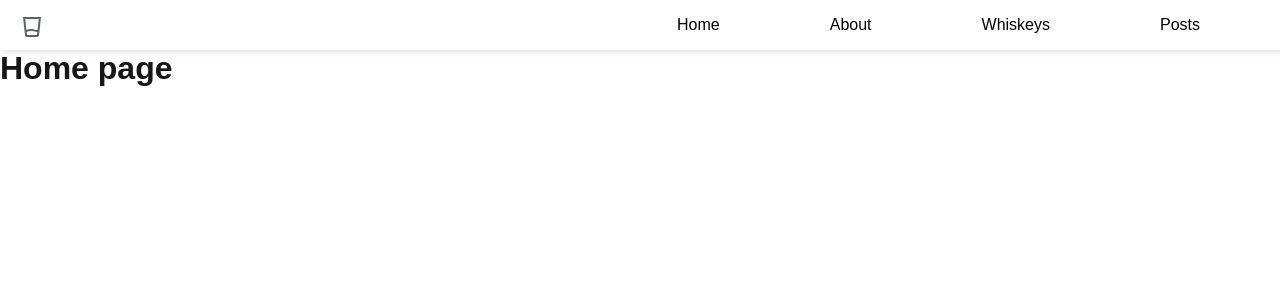
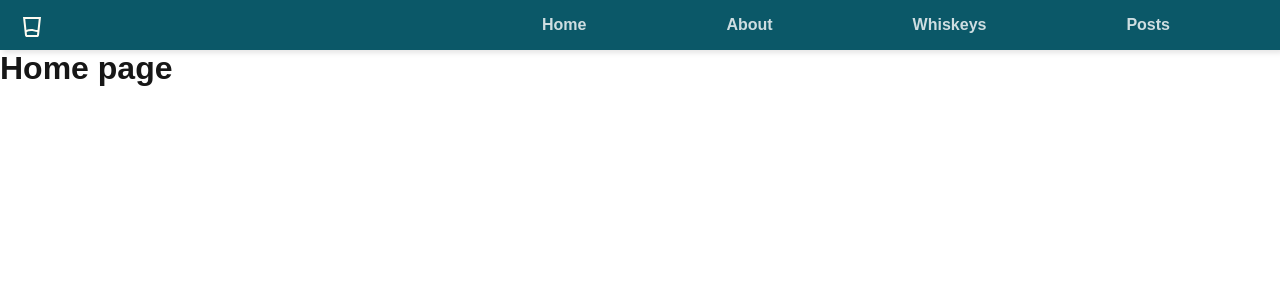
Before and after one commit to heppaat/firstNextJs, a Next.js app in the folder frontend/: page / in a window 1280 px wide. Shown: the top 300 px of the page. Built offline with nearby package versions, Linux system fonts and the light colour scheme.

Commit message:
css navbar progress pseudo elements

```diff
--- a/frontend/src/components/Navbar.module.css
+++ b/frontend/src/components/Navbar.module.css
@@ -1,5 +1,5 @@
 .nav {
-  background-color: white;
+  background-color: #0b5868;
   box-shadow: 3px 3px 5px rgba(0, 0, 0, 0.1);
 }
 
@@ -7,7 +7,7 @@
   width: 100%;
   list-style: none;
   display: flex;
-  gap: 50px;
+  gap: 80px;
   justify-content: flex-end;
   align-items: center;
 }
@@ -26,20 +26,36 @@
   display: flex;
   justify-content: center;
   align-items: center;
-  color: black;
+  color: rgba(255, 255, 255, 0.8);
+  font-weight: 600;
+  transition: background-color 0.15s;
+  position: relative;
 }
 
 .nav a:hover {
-  background-color: azure;
+  background-color: #968445;
+  color: white;
+}
+
+.nav a::after {
+  content: "";
+  height: 3px;
+  width: 15%;
+  background-color: #a1e3d8;
+  position: absolute;
+  bottom: 13px;
+  left: 30px;
+  opacity: 0;
+  transition: all 0.15s;
+}
+
+.nav a:hover::after {
+  opacity: 0.8;
 }
 
 .nav li:first-child {
   margin-right: auto;
   margin-left: 20px;
-}
-
-.nav li:first-child a:hover {
-  background-color: white;
 }
 
 .hamburger {
@@ -53,12 +69,12 @@
 
 .sidebar {
   position: fixed;
-  top: 0;
+  top: 50;
   right: 0;
   height: 50vh;
   width: 300px;
   z-index: 1;
-  background-color: rgb(247, 246, 242);
+  background-color: #0b5868;
   box-shadow: 3px 3px 5px rgba(0, 0, 0, 0.1);
   display: flex;
   flex-direction: column;
@@ -80,10 +96,30 @@
   padding: 0 30px;
   display: flex;
   align-items: center;
+  color: rgba(255, 255, 255, 0.8);
+  font-weight: 600;
+  transition: background-color 0.15s;
+  position: relative;
 }
 
 .sidebar a:hover {
-  background-color: azure;
+  background-color: #968445;
+  color: white;
+}
+
+.sidebar a::after {
+  content: "";
+  height: 3px;
+  width: 5%;
+  background-color: #a1e3d8;
+  position: absolute;
+  bottom: 13px;
+  opacity: 0;
+  transition: all 0.15s;
+}
+
+.sidebar a:hover::after {
+  opacity: 0.8;
 }
 
 .x {
@@ -95,7 +131,7 @@
   cursor: pointer;
 }
 
-@media (max-width: 800px) {
+@media (max-width: 900px) {
   .nav a {
     display: none;
   }
--- a/frontend/src/components/Navbar.tsx
+++ b/frontend/src/components/Navbar.tsx
@@ -15,7 +15,7 @@ export default function Navbar() {
 
   useEffect(() => {
     const handleResize = () => {
-      if (window.innerWidth > 800 && sidebar) {
+      if (window.innerWidth > 900 && sidebar) {
         setSidebar(false);
       }
     };
@@ -27,27 +27,8 @@ export default function Navbar() {
     };
   }, [sidebar]);
 
-  const navBar = sidebar ? (
-    <nav className={classes.sidebar}>
-      <ul>
-        <li>
-          <Close myClass={classes.x} click={toggleSidebar} />
-        </li>
-        <li>
-          <Link href="/">Home</Link>
-        </li>
-        <li>
-          <Link href="/about">About</Link>
-        </li>
-        <li>
-          <Link href="/whiskeys">Whiskeys</Link>
-        </li>
-        <li>
-          <Link href="/posts">Posts</Link>
-        </li>
-      </ul>
-    </nav>
-  ) : (
+  return (
+    <>
       <nav className={classes.nav}>
         <ul>
           <li>
@@ -68,11 +49,32 @@ export default function Navbar() {
             <Link href="/posts">Posts</Link>
           </li>
           <li onClick={toggleSidebar}>
+            {sidebar ? (
+              <Close myClass={classes.x} />
+            ) : (
               <Hamburger myClass={classes.hamburger} />
+            )}
           </li>
         </ul>
       </nav>
+      {sidebar && (
+        <nav className={classes.sidebar}>
+          <ul>
+            <li>
+              <Link href="/">Home</Link>
+            </li>
+            <li>
+              <Link href="/about">About</Link>
+            </li>
+            <li>
+              <Link href="/whiskeys">Whiskeys</Link>
+            </li>
+            <li>
+              <Link href="/posts">Posts</Link>
+            </li>
+          </ul>
+        </nav>
+      )}
+    </>
   );
-
-  return <>{navBar}</>;
 }
--- a/frontend/src/components/icons/Close.tsx
+++ b/frontend/src/components/icons/Close.tsx
@@ -1,13 +1,13 @@
-export default function Close(props: { myClass: string; click: () => void }) {
-  const { myClass, click } = props;
+export default function Close(props: { myClass: string }) {
+  const { myClass } = props;
   return (
-    <div className={myClass} onClick={click}>
+    <div className={myClass}>
       <svg
         xmlns="http://www.w3.org/2000/svg"
         height="24px"
         viewBox="0 -960 960 960"
         width="24px"
-        fill="black"
+        fill="#fefbf1"
       >
         <path d="m256-200-56-56 224-224-224-224 56-56 224 224 224-224 56 56-224 224 224 224-56 56-224-224-224 224Z" />
       </svg>
--- a/frontend/src/components/icons/Hamburger.tsx
+++ b/frontend/src/components/icons/Hamburger.tsx
@@ -7,7 +7,7 @@ export default function Hamburger(props: { myClass: string }) {
         height="24px"
         viewBox="0 -960 960 960"
         width="24px"
-        fill="black"
+        fill="#fefbf1"
       >
         <path d="M120-240v-80h720v80H120Zm0-200v-80h720v80H120Zm0-200v-80h720v80H120Z" />
       </svg>
--- a/frontend/src/components/icons/Logo.tsx
+++ b/frontend/src/components/icons/Logo.tsx
@@ -5,7 +5,7 @@ export default function Logo() {
       height="24px"
       viewBox="0 -960 960 960"
       width="24px"
-      fill="#5f6368"
+      fill="#fefbf1"
     >
       <path d="M444-320q-47 0-91.5 11.5T267-275l13 115h400l13-120q-36 0-67-6t-84-21q-23-7-48-10t-50-3Zm-186-40q45-20 92-30t95-10q30 0 59.5 4t58.5 12q50 14 76.5 19t56.5 5h6l48-440H210l48 440Zm21 280q-31 0-53.5-20T200-151l-80-729h720l-80 729q-3 31-25.5 51T681-80H279Zm165-80h236-400 164Z" />
     </svg>
```
Lines whose indentation alone changed are shown as unchanged.
